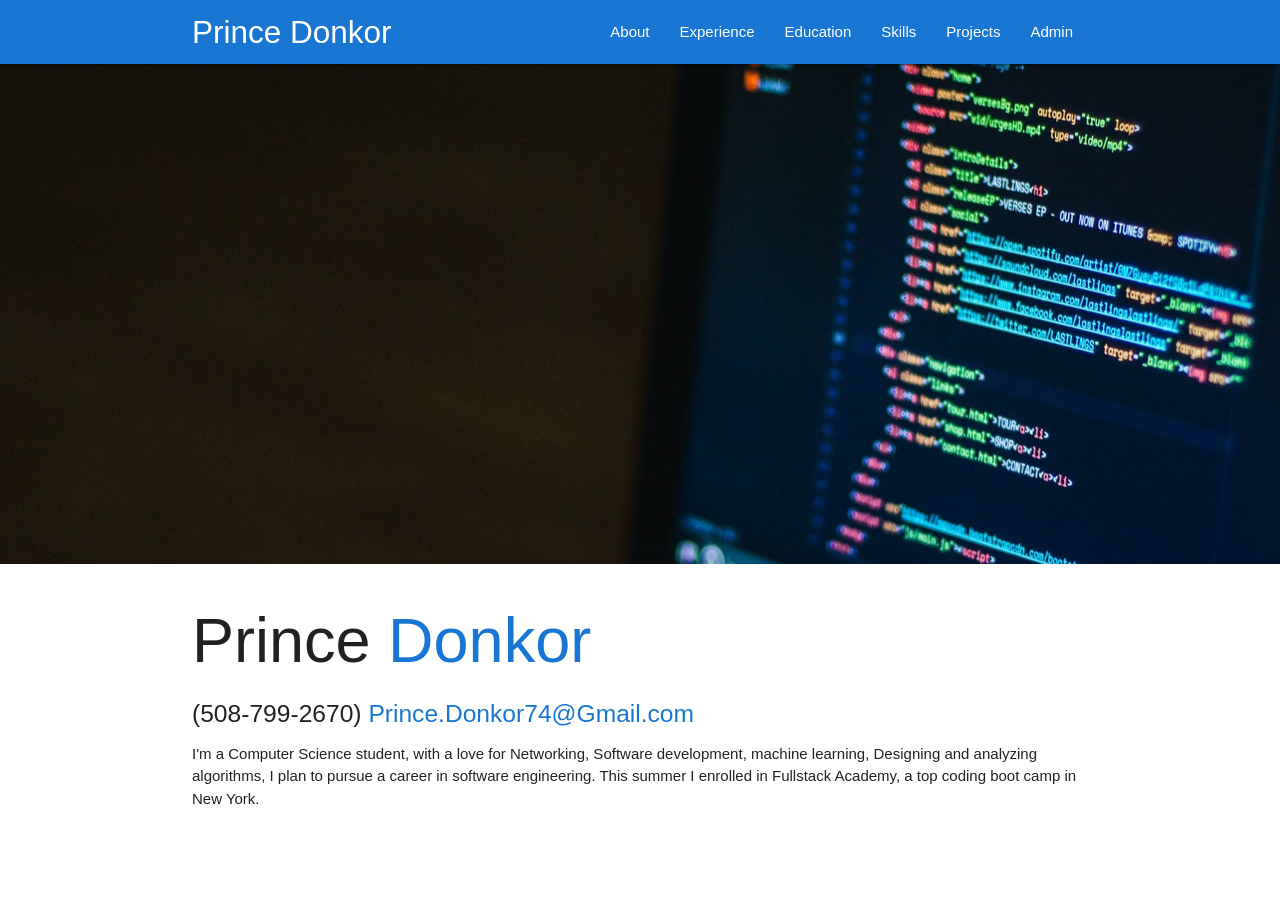
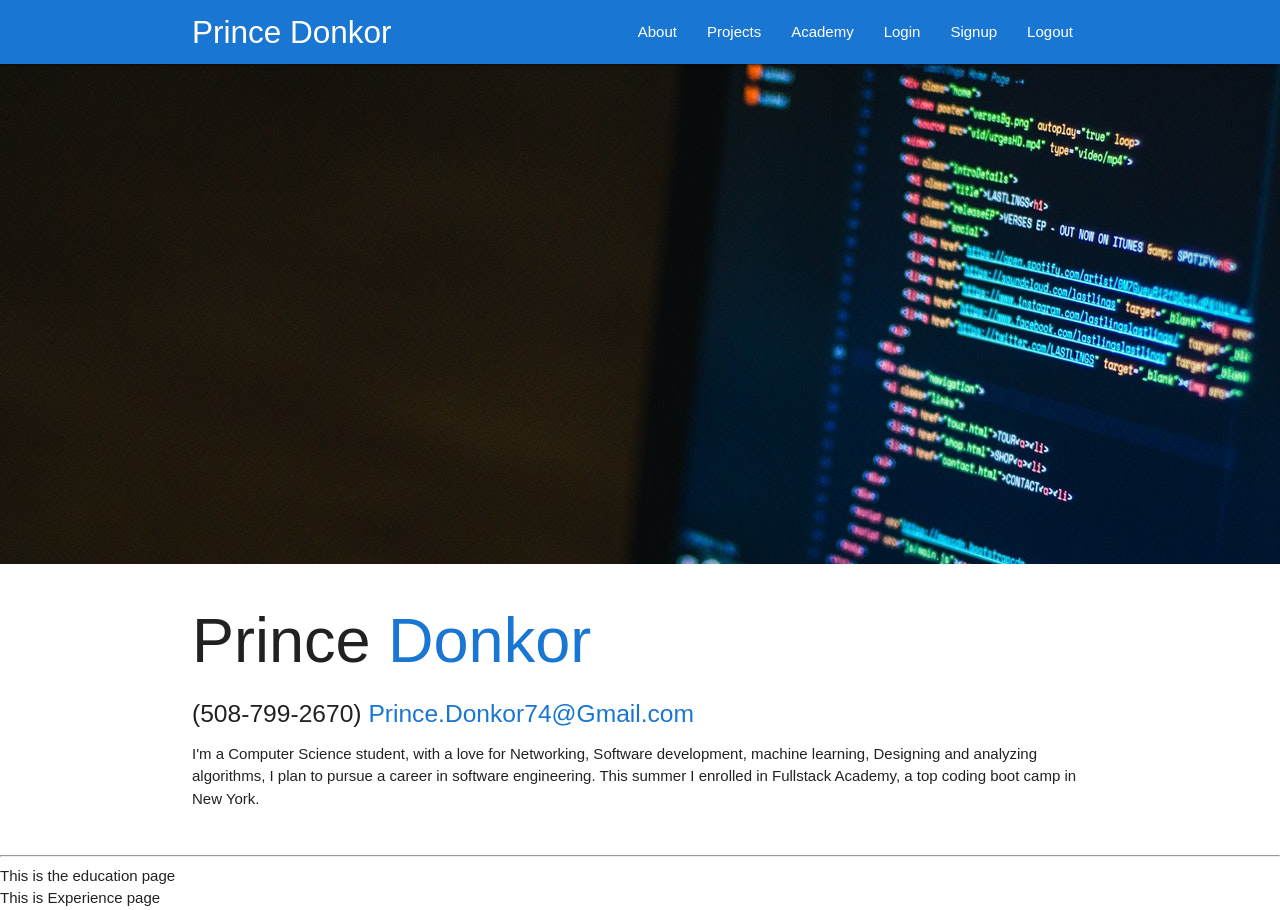
Before and after one commit to prince7475/portfolio, a React (Create React App) app: page / in a window 1280 px wide. Before the commit the page ends 848 px from the top, so only its background shows below. Built offline with nearby package versions, Linux system fonts and the light colour scheme; some icons are missing.

Commit message:
Added all navagation and routes

```diff
--- a/src/Components/About.js
+++ b/src/Components/AboutMe/About.js
@@ -1,10 +1,23 @@
 import React, { Component } from 'react'
-import Slides from './Slides'
+// import Slides from '../Slides'
+import resort1 from '../../img/resort1.jpeg'
+
+
+// About me section
+import Educaction from './Education'
+import Experience from './Experience'
+//
+
 export default class About extends Component {
   render() {
     return (
       <div>
-        <Slides/>
+        {/* <Slides/> */}
+        <div>
+            <div className="parallax-container">
+                <div className="parallax"><img src={resort1} /></div>
+            </div>
+        </div>
           <div className="container">
         <h1>Prince <span className='blue-text text-darken-2'>Donkor</span></h1>
         <h5>(508-799-2670) <span className='blue-text text-darken-2'> Prince.Donkor74@Gmail.com</span> </h5>
@@ -15,7 +28,12 @@ export default class About extends Component {
             <i className='fab fa-instgram fa-4x'></i>
         </a>
         </div>
+        <hr/>
+        <Educaction />
+        <Experience />
       </div>
+
+
     )
   }
 }
--- a/src/Components/Experience.js
+++ b/src/Components/AboutMe/Education.js
@@ -1,10 +1,10 @@
 import React, { Component } from 'react'
 
-export default class Experience extends Component {
+export default class Education extends Component {
   render() {
     return (
       <div>
-
+        This is the education page
       </div>
     )
   }
--- /dev/null
+++ b/src/Components/AboutMe/Experience.js
@@ -0,0 +1,11 @@
+import React, { Component } from 'react'
+
+export default class Experience extends Component {
+  render() {
+    return (
+      <div>
+      This is Experience page
+      </div>
+    )
+  }
+}
--- /dev/null
+++ b/src/Components/Academy/AcMain.js
@@ -0,0 +1,11 @@
+import React, { Component } from 'react'
+
+export default class AcMain extends Component {
+  render() {
+    return (
+      <div>
+        Academy main page
+      </div>
+    )
+  }
+}
--- /dev/null
+++ b/src/Components/Forms/Login.js
@@ -0,0 +1,11 @@
+import React, { Component } from 'react'
+
+export default class Login extends Component {
+  render() {
+    return (
+      <div>
+        This is the login page
+      </div>
+    )
+  }
+}
--- /dev/null
+++ b/src/Components/Forms/SignUp.js
@@ -0,0 +1,11 @@
+import React, { Component } from 'react'
+
+export default class SignUp extends Component {
+  render() {
+    return (
+      <div>
+        This is the sign up page
+      </div>
+    )
+  }
+}
--- a/src/Components/Main.js
+++ b/src/Components/Main.js
@@ -1,11 +1,22 @@
 import React, { Component } from 'react'
 import Nav from './Nav'
 import Slides from './Slides'
-import About from './About'
+
+//All Pages
+import About from './AboutMe/About'
+import Education from './AboutMe/Education'
+import Experience from './AboutMe/Experience'
+import Projects from './MyProjects/Projects'
+import AcMain from './Academy/AcMain'
+import Login from './Forms/Login'
+import SignUp from './Forms/SignUp'
+//
+
 import {
   HashRouter as Router,
   Route,
-  Link
+  Link,
+  Switch
 } from 'react-router-dom'
 
 export default class Main extends Component {
@@ -14,7 +25,13 @@ export default class Main extends Component {
       <div>
         <Nav/>
         <Router>
+          <Switch>
           <Route exact path='/' component={About}/>
+          <Route exact path='/Projects' component={Projects}/>
+          <Route exact path='/Academy' component={AcMain}/>
+          <Route exact path='/Login' component={Login}/>
+          <Route exact path='/Signup' component={SignUp}/>
+          </Switch>
         </Router>
       </div>
     )
--- /dev/null
+++ b/src/Components/MyProjects/Projects.js
@@ -0,0 +1,11 @@
+import React, { Component } from 'react'
+
+export default class Projects extends Component {
+  render() {
+    return (
+      <div>
+        This is project page
+      </div>
+    )
+  }
+}
--- a/src/Components/Nav.js
+++ b/src/Components/Nav.js
@@ -1,8 +1,20 @@
 import React, { Component } from 'react'
 import background from '../img/background.jpeg';
 import prince from '../img/prince.jpeg'
+import {
+  HashRouter as Router,
+  Route,
+  Link,
+  Switch
+} from 'react-router-dom'
+export default class Nav extends Component {
+  constructor(props){
+    super()
+  }
 
-export default class Nav extends Component {
+  SignOut = () => {
+    console.log("Sign out is clicked")
+  }
   render() {
     return (
       <div>
@@ -14,11 +26,15 @@ export default class Nav extends Component {
         </a>
         <ul className="right hide-on-med-and-down">
           <li><a href="#">About</a></li>
-          <li><a href="#">Experience</a></li>
-          <li><a href="#">Education</a></li>
-          <li><a href="#">Skills</a></li>
-          <li><a href="#">Projects</a></li>
-          <li><a href="#">Admin</a></li>
+          <li><a href="#Projects">Projects</a></li>
+          <li><a href="#Academy">Academy</a></li>
+          {/* When user log in */}
+          <li><a href="#Login">Login</a></li>
+          <li><a href="#Signup">Signup</a></li>
+          <li onClick={this.SignOut}><a href="#">Logout</a></li>
+
+
+
         </ul>
       </div>
         </nav>
@@ -36,11 +52,11 @@ export default class Nav extends Component {
           </li>
 
         <li><a href="#">About</a></li>
-          <li><a href="#">Experience</a></li>
-          <li><a href="#">Education</a></li>
-          <li><a href="#">Skills</a></li>
-          <li><a href="#">Projects</a></li>
-          <li><a href="#">Admin</a></li>
+          <li><a href="#Projects">Projects</a></li>
+          <li><a href="#Academy">Academy</a></li>
+          <li><a href="#Login">Login</a></li>
+          <li><a href="#Signup">Signup</a></li>
+          <li onClick={this.SignOut}><a href="#">Logout</a></li>
         </ul>
 
         </div>
```
